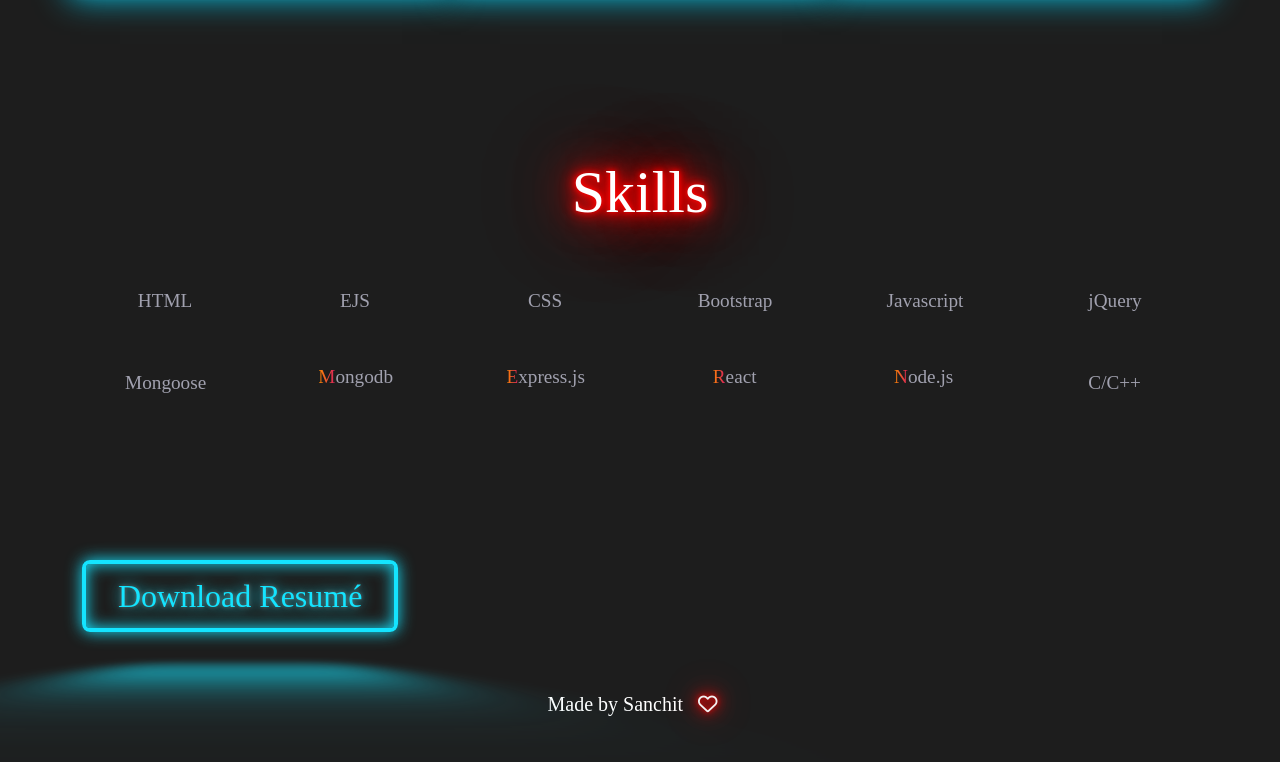
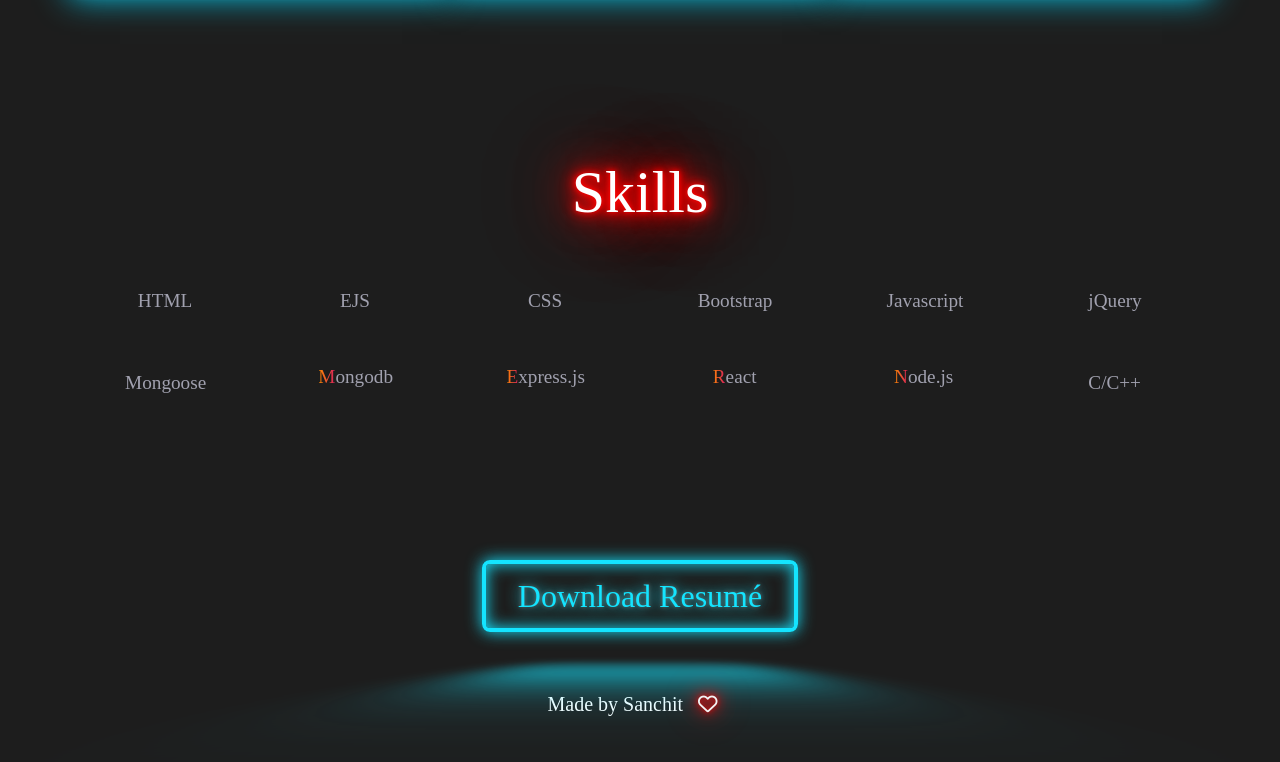
Before and after one commit to Sanchitagarwal7/portfolio_react, a React (Create React App) app: page / in a window 1280 px wide. Shown: the part 2959-3721 px from the top of the page. Built offline with nearby package versions, Linux system fonts and the light colour scheme; a web font is replaced by a local one.

Commit message:
centered download button

```diff
--- a/public/styles.css
+++ b/public/styles.css
@@ -559,6 +559,6 @@ Button {
   opacity: 1;
 }
 
-Col #resume{
+#resume{
   text-align: center;
 }
```
